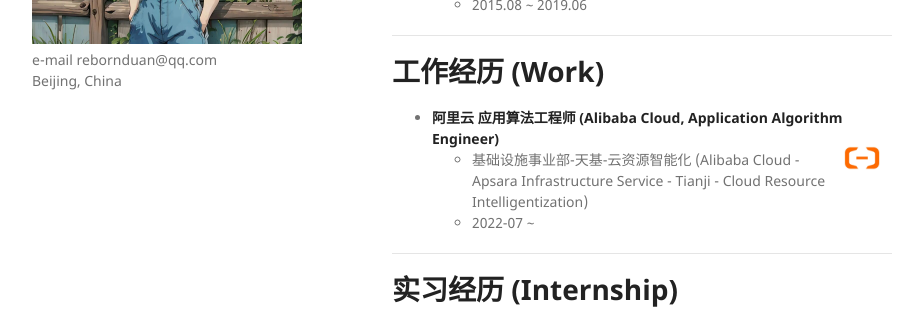
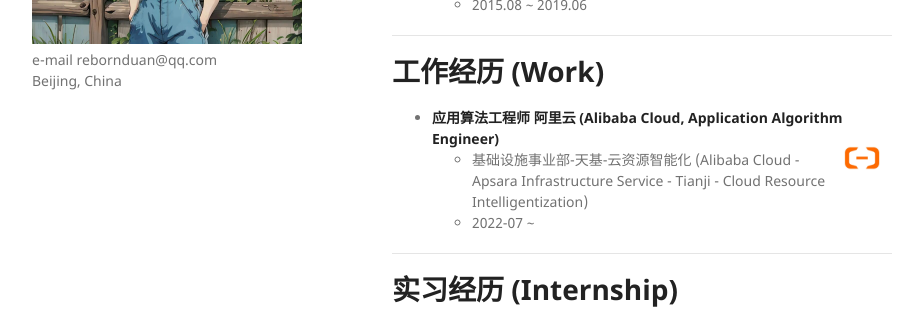
Before and after one commit to ZebornDuan/PersonalPage, a Jekyll site: the page built from preview.md, in a window 1280 px wide and 900 px high. Shown: the part 366-675 px from the top of the window, without its empty margins (178-1101 px from the left). Built offline with Jekyll 4.4.1, drawn with Linux system fonts in a browser that asks for light colours.

Commit message:
align with index.md

```diff
--- a/preview.md
+++ b/preview.md
@@ -26,7 +26,7 @@ layout: default
 
 # 工作经历 (Work)
 
-- **阿里云 应用算法工程师 (Alibaba Cloud, Application Algorithm Engineer)** <img src="/assets/img/aliyun.jpeg" width="60" height ="60" align=right />
+- **应用算法工程师 阿里云 (Alibaba Cloud, Application Algorithm Engineer)** <img src="/assets/img/aliyun.jpeg" width="60" height ="60" align=right />
   - 基础设施事业部-天基-云资源智能化 (Alibaba Cloud - Apsara Infrastructure Service - Tianji - Cloud Resource Intelligentization)
   - 2022-07 ~  <!--  校园招聘特殊人才计划: 评级A+ (Campus Recruitment Special Offer: Rank A+) -->
 
```
